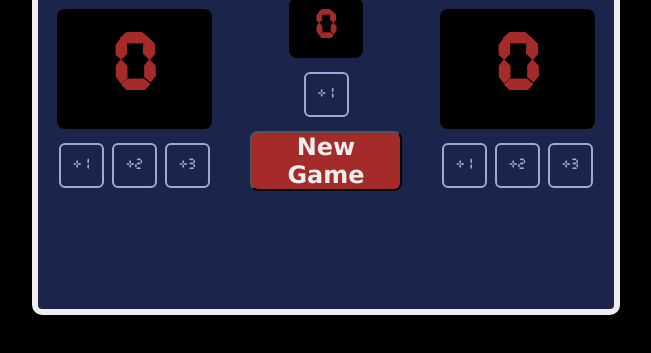
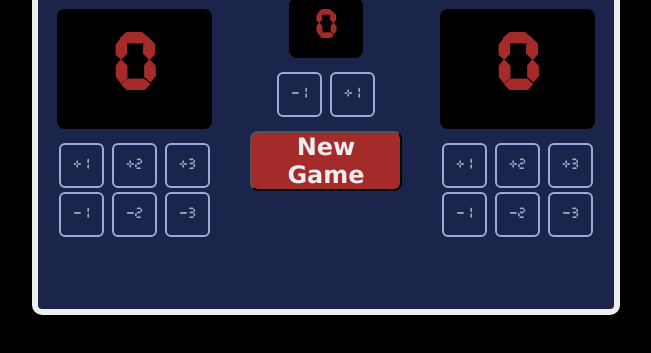
Before and after one commit to jowraclo/basketball-scoreboard, a website built with Vite: page index.html in a window 1280 px wide. Shown: the part 83-436 px from the top of the page, without its empty margins (314-965 px from the left). Built offline with nearby package versions, Linux system fonts and the light colour scheme.

Commit message:
feat(#1): add subtract buttons for each section
for each add button a subtract button was added

```diff
--- a/index.html
+++ b/index.html
@@ -16,11 +16,18 @@
                         <button class="add-btn" onclick="addPointHome2()">+2</button>
                         <button class="add-btn" onclick="addPointHome3()">+3</button>
                     </div>
+
+                    <div>
+                        <button class="add-btn" onclick="subtractPointHome1()">-1</button>
+                        <button class="add-btn" onclick="subtractPointHome2()">-2</button>
+                        <button class="add-btn" onclick="subtractPointHome3()">-3</button>
+                    </div>
             </div>
             <div>
                 <h3 id="period">Period</h3>
                 <h2 id="period-No">0</h2>
                     <div>
+                        <button class="add-btn" onclick="subtractPeriodNo()">-1</button>
                         <button class="add-btn" onclick="addPeriodNo()">+1</button>
                     </div>
                     <div>
@@ -35,6 +42,12 @@
                         <button class="add-btn" onclick="addPointAway2()">+2</button>
                         <button class="add-btn" onclick="addPointAway3()">+3</button>
                     </div>
+
+                    <div>
+                        <button class="add-btn" onclick="subtractPointAway1()">-1</button>
+                        <button class="add-btn" onclick="subtractPointAway2()">-2</button>
+                        <button class="add-btn" onclick="subtractPointAway3()">-3</button>
+                    </div>
             </div>
         </div>
         <script src="index.js"></script>
--- a/index.js
+++ b/index.js
@@ -16,6 +16,7 @@ function newGame() {
     perionNo.textContent = period
     homeScore.textContent = home
     awayScore.textContent = away
+    lead()
 }
 
 function addPeriodNo() {
@@ -23,6 +24,12 @@ function addPeriodNo() {
     perionNo.textContent = period
 }
 
+function subtractPeriodNo() {
+    if (period > 0) {
+        period -= 1
+        perionNo.textContent = period
+    }
+}
 function lead() {
     if (home > away) {
         homeTeam.style.color = "#00FF00" // green
@@ -54,6 +61,30 @@ function addPointHome3() {
     lead()
 }
 
+function subtractPointHome1() {
+    if (home > 0) {
+        home -= 1
+        homeScore.textContent = home
+        lead()
+    }
+}
+
+function subtractPointHome2() {
+    if (home > 1) {
+        home -= 2
+        homeScore.textContent = home
+        lead()
+    }
+}
+
+function subtractPointHome3() {
+    if (home > 2) {
+        home -= 3
+        homeScore.textContent = home
+        lead()
+    }
+}
+
 function addPointAway1() {
     away += 1
     awayScore.textContent = away
@@ -71,3 +102,27 @@ function addPointAway3() {
     awayScore.textContent = away
     lead()
 }
+
+function subtractPointAway1() {
+    if (away > 0) {
+        away -= 1
+        awayScore.textContent = away
+        lead()
+    }
+}
+
+function subtractPointAway2() {
+    if (away > 1) {
+        away -= 2
+        awayScore.textContent = away
+        lead()
+    }
+}
+
+function subtractPointAway3() {
+    if (away > 2) {
+        away -= 3
+        awayScore.textContent = away
+        lead()
+    }
+}
```
